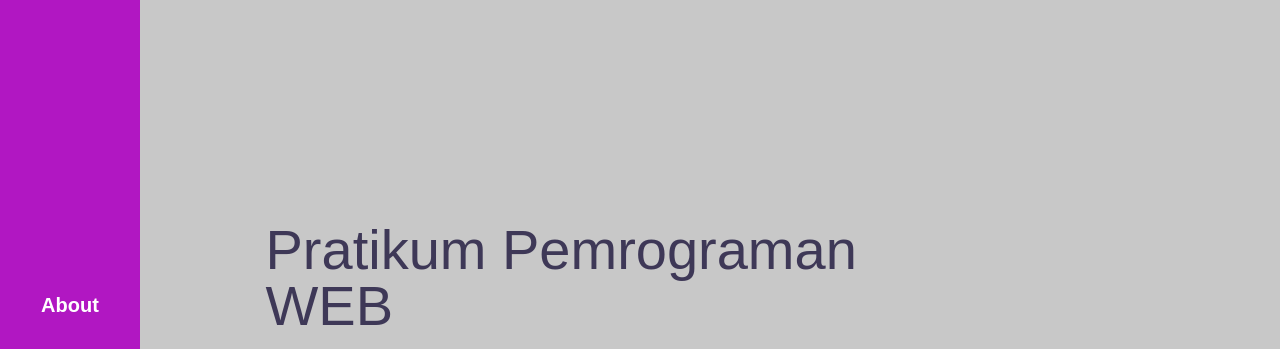
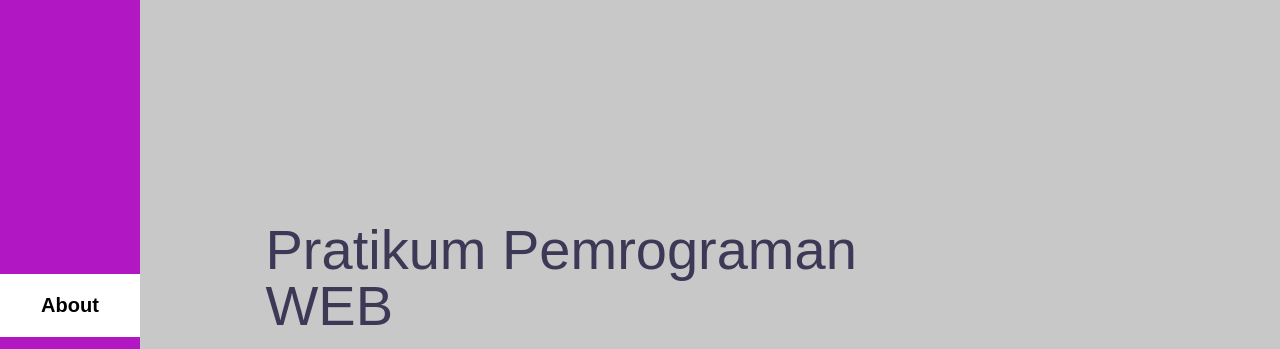
Before and after one commit to ikoyozu11/web-programming-telUsby, a plain HTML site: page WEEK 4/Tugas Rumah/index.html in a window 1280 px wide. In both pictures the pointer is over the link "About". Shown: the top 349 px of the page. Drawn offline with Linux system fonts and the light colour scheme.

Commit message:
Update style_tugas.css

```diff
--- a/WEEK 4/Tugas Rumah/style_tugas.css
+++ b/WEEK 4/Tugas Rumah/style_tugas.css
@@ -57,6 +57,11 @@ body {
   font-size: 20px;
   color: #fff;
   font-weight: bold;
+}
+
+.sidebar ul li a:hover {
+  background-color: #fff;
+  color: #000;
 }
 
 @media screen and (max-width: 768px) {
@@ -150,6 +155,10 @@ body {
   font-weight: bold;
 }
 
+.hero .hero-content .action-btn:hover {
+  background-color: rgb(54, 48, 77);
+}
+
 @media screen and (max-width: 768px) {
   /* MAKE CONTENT CENTER AND RESPONSIVE */
   .content {
```
